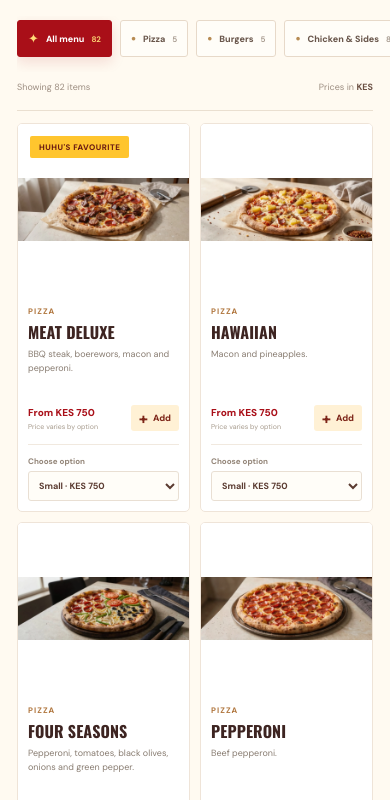
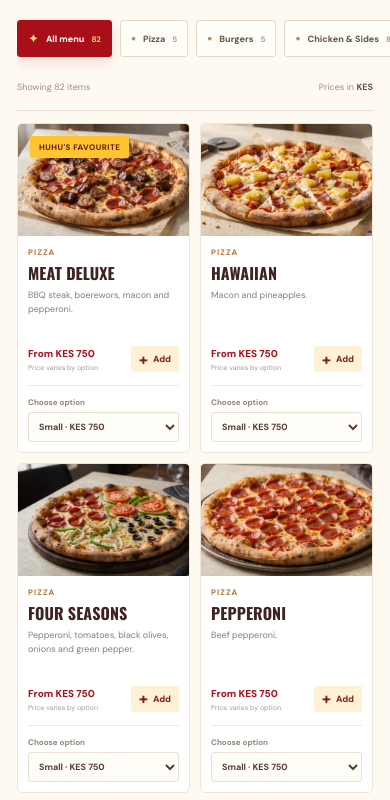
Before and after one commit to robinmigwi/huhus, a website built with Vite: page index.html in a window 390 px wide. Shown: the part 1160-1960 px from the top of the page. Built offline with nearby package versions, Linux system fonts and the light colour scheme; files whose address does not match are found by name.

Commit message:
Restore original wide Huhu's menu image frames

```diff
--- a/src/styles.css
+++ b/src/styles.css
@@ -94,8 +94,8 @@ a { color: inherit; text-decoration: none; }
 .product-grid { display: grid; grid-template-columns: repeat(3, minmax(0, 1fr)); gap: 18px; padding-top: 19px; }
 .product-card { background: #fff; border: 1px solid #efe4d8; border-radius: 5px; overflow: hidden; transition: transform .2s, box-shadow .2s, border-color .2s; display: flex; flex-direction: column; min-width: 0; }
 .product-card:hover { transform: translateY(-3px); box-shadow: 0 14px 34px rgba(89,42,20,.09); border-color: #e0c6a7; }
-.product-image { position: relative; width: 100%; height: auto; aspect-ratio: 1 / 1; overflow: hidden; background: #fff; }
-.product-image img { width: 100%; height: 100%; max-width: 100%; display: block; object-fit: contain; object-position: center; padding: 0; margin: 0; }
+.product-image { position: relative; width: 100%; height: 150px; aspect-ratio: auto; overflow: hidden; background: #f5e6d1; }
+.product-image img { width: 100%; height: 100%; max-width: 100%; display: block; object-fit: cover; object-position: center 43%; padding: 0; margin: 0; }
 .product-badge { position: absolute; left: 12px; top: 12px; color: #6a1a13; background: var(--gold); padding: 6px 9px; border-radius: 2px; font-size: 8px; font-weight: 800; text-transform: uppercase; letter-spacing: .06em; }
 .product-info { padding: 15px 15px 14px; display: flex; flex-direction: column; flex: 1; }
 .product-category { font-size: 8px; text-transform: uppercase; color: #b27942; letter-spacing: .13em; font-weight: 800; }
@@ -159,14 +159,14 @@ a { color: inherit; text-decoration: none; }
   .menu-section { padding: 48px 17px 58px; }.section-heading { display: grid; align-items: start; gap: 18px; }.section-heading h2 { font-size: 41px; }.menu-search { width: 100%; }
   .category-bar { margin-right: -17px; padding-right: 17px; }.category-chip { padding: 9px 10px; font-size: 9px; }
   .product-grid { grid-template-columns: repeat(2, minmax(0, 1fr)); gap: 10px; padding-top: 12px; }
-  .product-image { height: auto; aspect-ratio: 1 / 1; }.product-image img { height: 100%; object-fit: contain; }.product-info { padding: 11px 10px 10px; }.product-info h3 { font-size: 16px; }.product-info > p { font-size: 9px; min-height: 44px; }.product-card-bottom { align-items: flex-end; gap: 4px; }.product-price b { font-size: 10px; }.product-price small { font-size: 7px; }.add-button { padding: 7px 8px; font-size: 9px; }.variant-label { align-items: stretch; flex-direction: column; gap: 5px; }.variant-label select { width: 100%; }
+  .product-image { height: 112px; aspect-ratio: auto; }.product-image img { height: 100%; object-fit: cover; object-position: center 43%; }.product-info { padding: 11px 10px 10px; }.product-info h3 { font-size: 16px; }.product-info > p { font-size: 9px; min-height: 44px; }.product-card-bottom { align-items: flex-end; gap: 4px; }.product-price b { font-size: 10px; }.product-price small { font-size: 7px; }.add-button { padding: 7px 8px; font-size: 9px; }.variant-label { align-items: stretch; flex-direction: column; gap: 5px; }.variant-label select { width: 100%; }
   .promo-band { grid-template-columns: 1fr; padding: 38px 22px 42px; gap: 26px; }.promo-copy h2 { font-size: 48px; }.promo-photos img { height: 145px; border-width: 4px; }.promo-band:after { font-size: 100px; bottom: -30px; }
   .visit-section { padding: 49px 22px; grid-template-columns: 1fr; gap: 24px; }.visit-section h2 { font-size: 46px; }.visit-details { padding: 17px; gap: 17px; }.visit-details b { font-size: 9px; }
   .site-footer { padding: 18px 17px; flex-wrap: wrap; }.site-footer p { width: 100%; order: 3; margin: 0; }.footer-demo { font-size: 7px; }
   .drawer-head { padding: 18px 18px 15px; }.cart-content { padding-left: 18px; padding-right: 18px; }.cart-foot { padding: 16px 18px 20px; }
 }
 @media (max-width: 370px) {
-  .product-grid { grid-template-columns: 1fr; }.product-image { height: auto; aspect-ratio: 1 / 1; }.product-image img { height: 100%; object-fit: contain; }.product-info > p { min-height: 0; }.variant-label { flex-direction: row; align-items: center; }
+  .product-grid { grid-template-columns: 1fr; }.product-image { height: 155px; aspect-ratio: auto; }.product-image img { height: 100%; object-fit: cover; object-position: center 43%; }.product-info > p { min-height: 0; }.variant-label { flex-direction: row; align-items: center; }
 }
 
 
```
